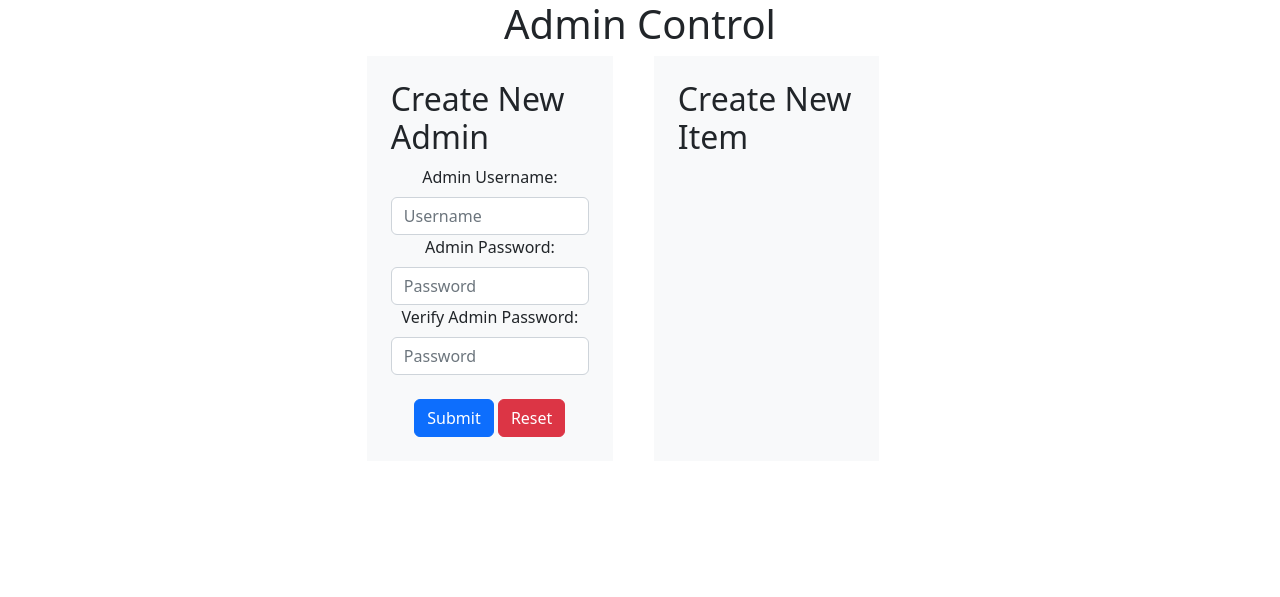
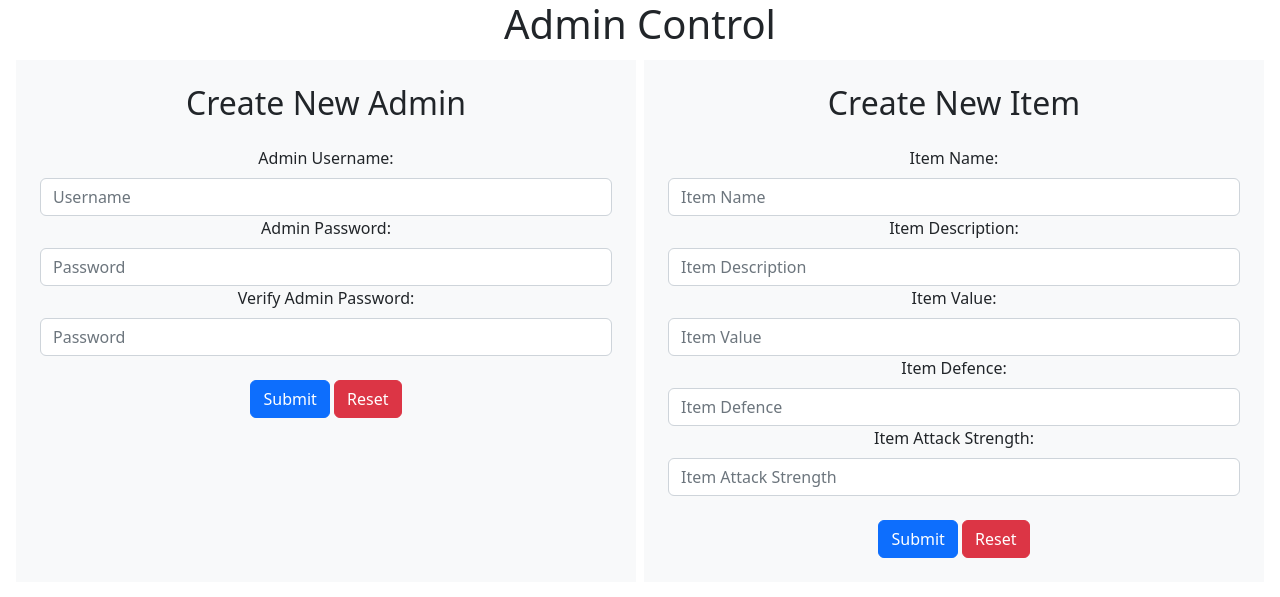
Before and after one commit to pgfrank1/PHP-MySQL-Fall-2022, a PHP site: page /adminer/projects/project4/admin-page.php in a window 1280 px wide. Shown: the top 597 px of the page. Run offline with PHP 8.4, Linux system fonts and the light colour scheme; some libraries are stand-ins or nearby versions.

Commit message:
Admins can now add items to the database

```diff
--- a/projects/project4/admin-page-functions.php
+++ b/projects/project4/admin-page-functions.php
@@ -1,4 +1,8 @@
 <?php
+
+require_once('dbconnection.php');
+require_once('query-utils.php');
+
 function createAdminUser($username, $password, $verify_password)
 {
     $query = "SELECT UserName FROM Project4.Administrators WHERE UserName = ?";
@@ -16,6 +20,11 @@ function createAdminUser($username, $password, $verify_password)
 
             $result = parameterizedQuery(DBC, $query, 'ss', $username, $hashed_password)
                 or trigger_error(mysqli_error(DBC), E_USER_ERROR);
+
+            if ($result)
+            {
+                return '<br><p class="text-success">Admin User Added</p>';
+            }
         }
         else
         {
@@ -27,3 +36,28 @@ function createAdminUser($username, $password, $verify_password)
         return '<br><p class="text-danger">Username already exists, please try another username.</p>';
     }
 }
+
+function createNewItem($itemName, $itemDescription, $itemValue, $itemDefence, $itemAttackStrength)
+{
+    $query = "SELECT Name FROM Project4.Items WHERE Name = ?";
+
+    $result = parameterizedQuery(DBC, $query, 's', $itemName)
+        or trigger_error(mysqli_error(DBC), E_USER_ERROR);
+
+    if (mysqli_num_rows($result) == 0)
+    {
+        $query = "INSERT INTO Project4.Items (`Name`, `Description`, `Value`, `Defence`, `AttackStrength`) VALUES (?, ?, ?, ?, ?)";
+
+        $result = parameterizedQuery(DBC , $query, 'ssiii', $itemName, $itemDescription, $itemValue, $itemDefence, $itemAttackStrength)
+            or trigger_error(mysqli_error(DBC), E_USER_ERROR);
+
+        if ($result)
+        {
+            return '<br><p class="text-success">Item Added</p>';
+        }
+    }
+    else
+    {
+        return '<br><p class="text-danger">Item name already exists, please try another name.</p>';
+    }
+}
--- a/projects/project4/admin-page.php
+++ b/projects/project4/admin-page.php
@@ -1,7 +1,8 @@
 <?php
-    session_start();
-    require_once('page-titles.php');
-    $page_title = ADMIN_PAGE;
+session_start();
+require_once('page-titles.php');
+require_once('admin-page-functions.php');
+$page_title = ADMIN_PAGE;
 ?>
 
 <!DOCTYPE html>
@@ -25,9 +26,8 @@ require_once("query-utils.php");
     <div class="container-fluid">
         <h1 class="text-center">Admin Control</h1>
         <div class="d-flex justify-content-center">
-            <div class="d-flex justify-content-center">
-                <form class="needs-validation bg-light w-75 p-4" novalidate method="post" action="<?= $_SERVER['PHP_SELF']?>">
-                    <h2 class="flex-nowrap">Create New Admin</h2>
+                <form class="needs-validation bg-light w-75 p-4 m-1" novalidate method="post" action="<?= $_SERVER['PHP_SELF']?>">
+                    <h2 class="text-center mb-4">Create New Admin</h2>
                     <div class="form-group text-center">
                         <label class="form-label" for="admin_username">Admin Username:</label>
                         <input class="form-control" type="text" name="admin_username" id="admin_username" placeholder="Username" required>
@@ -49,15 +49,13 @@ require_once("query-utils.php");
                             Please verify the password.
                         </div>
                     </div>
-                    <div class="pt-4 text-center">
+                    <div class="pt-4 text-center align-self-end">
                         <button class="btn btn-primary" type="submit" name="create_admin">Submit</button>
                         <button class="btn btn-danger" type="reset">Reset</button>
                     </div>
                     <?php
                     if (isset($_POST['create_admin']))
                     {
-                        require_once('admin-page-functions.php');
-
                         $username = $_POST['admin_username'];
                         $password = $_POST['admin_password'];
                         $verify_password = $_POST['verify_admin_password'];
@@ -66,15 +64,60 @@ require_once("query-utils.php");
                     }
                     ?>
                 </form>
-            </div>
-            <div class="d-flex">
-                <form class="needs-validation bg-light w-75 p-4" novalidate method="POST" action="<?= $_SERVER['PHP_SELF']?>">
-                    <h2>Create New Item</h2>
+                <form class="needs-validation bg-light w-75 p-4 m-1" novalidate method="POST" action="<?= $_SERVER['PHP_SELF']?>">
+                    <h2 class="text-center mb-4">Create New Item</h2>
                     <div class="form-group text-center">
+                        <label class="form-label" for="item_name">Item Name:</label>
+                        <input class="form-control" type="text" name="item_name" id="item_name" placeholder="Item Name" required>
+                        <div class="invalid-feedback">
+                            Please provide the Item Name.
+                        </div>
+                    </div>
+                    <div class="form-group text-center">
+                        <label class="form-label" for="item_description">Item Description:</label>
+                        <input class="form-control" type="text" name="item_description" id="item_description" placeholder="Item Description" required>
+                        <div class="invalid-feedback">
+                            Please provide the Item Description.
+                        </div>
+                    </div>
+                    <div class="form-group text-center">
+                        <label class="form-label" for="item_value">Item Value:</label>
+                        <input class="form-control" type="number" name="item_value" id="item_value" placeholder="Item Value" required>
+                        <div class="invalid-feedback">
+                            Please provide the Item Value.
+                        </div>
+                    </div>
+                    <div class="form-group text-center">
+                        <label class="form-label" for="item_defence">Item Defence:</label>
+                        <input class="form-control" type="number" name="item_defence" id="item_defence" placeholder="Item Defence" required>
+                        <div class="invalid-feedback">
+                            Please provide the Item Defence.
+                        </div>
+                    </div>
+                    <div class="form-group text-center">
+                        <label class="form-label" for="item_attack_strength">Item Attack Strength:</label>
+                        <input class="form-control" type="number" name="item_attack_strength" id="item_attack_strength" placeholder="Item Attack Strength" required>
+                        <div class="invalid-feedback">
+                            Please provide the Item Attack Strength.
+                        </div>
+                    </div>
+                    <div class="pt-4 text-center">
+                        <button class="btn btn-primary" type="submit" name="create_item">Submit</button>
+                        <button class="btn btn-danger" type="reset">Reset</button>
+                    </div>
+                    <?php
+                    if (isset($_POST['create_item']))
+                    {
+                        $item_name = $_POST['item_name'];
+                        $item_description = $_POST['item_description'];
+                        $item_value = $_POST['item_value'];
+                        $item_defence = $_POST['item_defence'];
+                        $item_attack_strength = $_POST['item_attack_strength'];
 
-                    </div>
+                        echo createNewItem($item_name, $item_description, $item_value, $item_defence, $item_attack_strength);
+                    }
+                    ?>
                 </form>
-            </div>
         </div>
     </div>
 </main>
```
Lines whose indentation alone changed are shown as unchanged.
